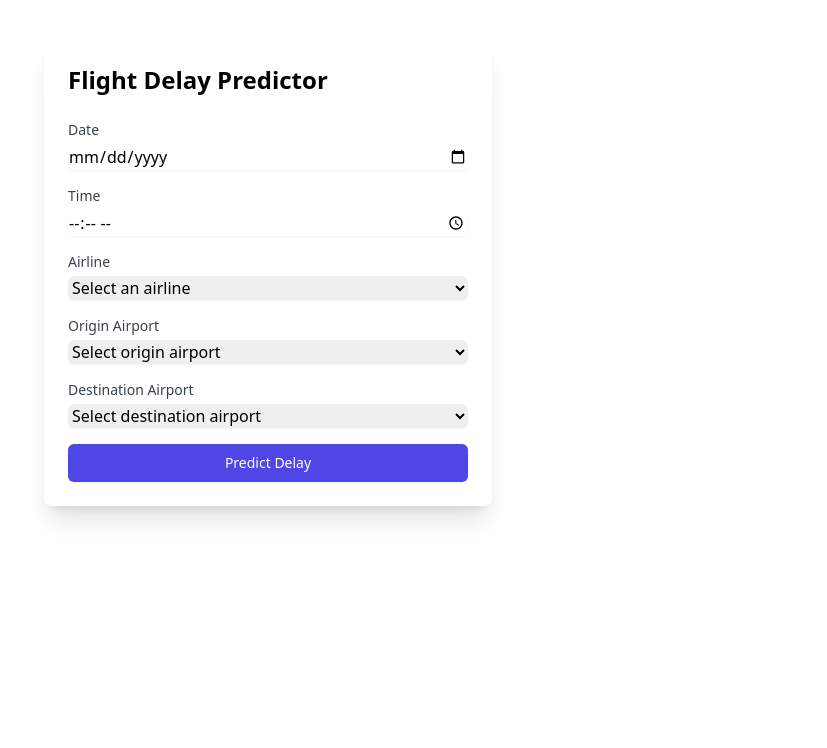
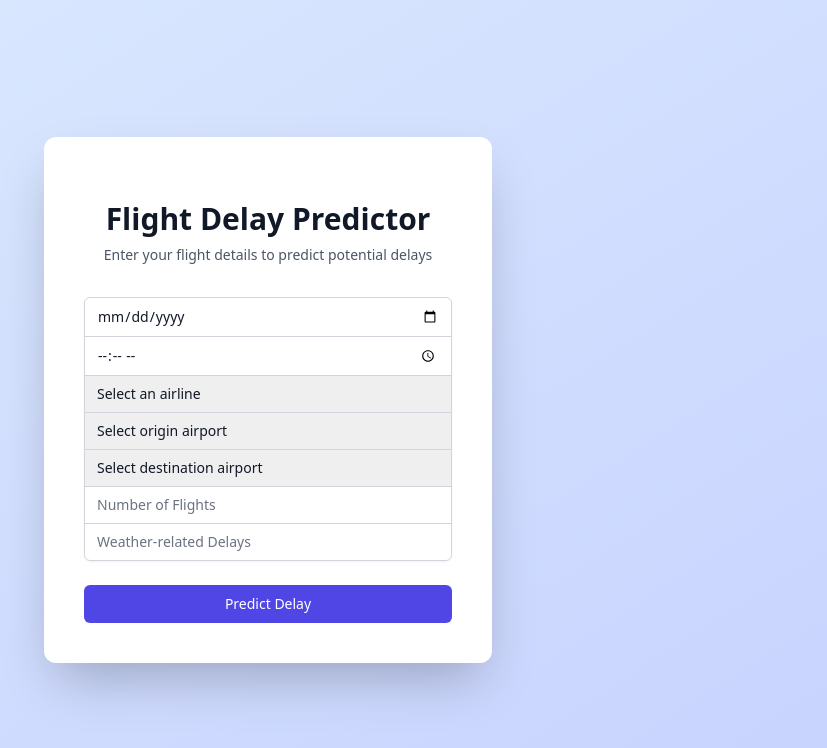
Before and after one commit to zNiGhTFuRyZNTT/flight-delay-predictor, a React (Vite) app in the folder frontend/: page / in a window 1280 px wide. Shown: the top 748 px of the page, without its empty margins (372-1199 px from the left). Built offline with nearby package versions, Linux system fonts and the light colour scheme.

Commit message:
trying the new inputs

```diff
--- a/frontend/src/FlightDelayPredictor.jsx
+++ b/frontend/src/FlightDelayPredictor.jsx
@@ -7,6 +7,8 @@ const FlightDelayPredictor = () => {
     carrier: '',
     origin: '',
     destination: '',
+    num_flights: '',
+    weather_delays: '',
   });
   const [prediction, setPrediction] = useState(null);
   const [loading, setLoading] = useState(false);
@@ -15,9 +17,8 @@ const FlightDelayPredictor = () => {
   const [airports, setAirports] = useState([]);
 
   useEffect(() => {
-    // In a real application, you might fetch these from an API
-    setCarriers(['AA', 'DL', 'UA', 'WN', 'B6', 'AS', 'NK', 'F9', 'G4', 'HA']);
-    setAirports(['ATL', 'LAX', 'ORD', 'DFW', 'DEN', 'JFK', 'SFO', 'SEA', 'LAS', 'MCO', 'EWR', 'CLT', 'PHX', 'IAH', 'MIA']);
+    setCarriers(['YV', 'YX', 'ZW', '9E', 'AA', 'AS', 'B6', 'DL', 'F9', 'G4', 'HA', 'NK', 'OH', 'OO', 'UA', 'WN']);
+    setAirports(['ATL', 'AUS', 'BNA', 'BOS', 'BWI', 'CLT', 'DCA', 'DEN', 'DFW', 'DTW', 'EWR', 'FLL', 'IAD', 'IAH', 'JFK', 'LAS', 'LAX', 'LGA', 'MCO', 'MDW', 'MIA', 'MSP', 'ORD', 'PHL', 'PHX', 'SAN', 'SEA', 'SFO', 'SLC', 'TPA']);
   }, []);
 
   const handleInputChange = (e) => {
@@ -53,11 +54,20 @@ const FlightDelayPredictor = () => {
   };
 
   return (
-    <div className="max-w-md mx-auto mt-10 p-6 bg-white rounded-lg shadow-xl">
-      <h2 className="text-2xl font-bold mb-6">Flight Delay Predictor</h2>
-      <form onSubmit={handleSubmit} className="space-y-4">
+    <div className="min-h-screen bg-gradient-to-br from-blue-100 to-indigo-200 flex items-center justify-center px-4 sm:px-6 lg:px-8">
+      <div className="max-w-md w-full space-y-8 bg-white p-10 rounded-xl shadow-2xl">
         <div>
-          <label htmlFor="date" className="block text-sm font-medium text-gray-700">Date</label>
+          <h2 className="mt-6 text-center text-3xl font-extrabold text-gray-900">
+            Flight Delay Predictor
+          </h2>
+          <p className="mt-2 text-center text-sm text-gray-600">
+            Enter your flight details to predict potential delays
+          </p>
+        </div>
+        <form onSubmit={handleSubmit} className="mt-8 space-y-6">
+          <div className="rounded-md shadow-sm -space-y-px">
+            <div>
+              <label htmlFor="date" className="sr-only">Date</label>
               <input
                 type="date"
                 id="date"
@@ -65,11 +75,12 @@ const FlightDelayPredictor = () => {
                 value={formData.date}
                 onChange={handleInputChange}
                 required
-            className="mt-1 block w-full rounded-md border-gray-300 shadow-sm focus:border-indigo-300 focus:ring focus:ring-indigo-200 focus:ring-opacity-50"
+                className="appearance-none rounded-none relative block w-full px-3 py-2 border border-gray-300 placeholder-gray-500 text-gray-900 rounded-t-md focus:outline-none focus:ring-indigo-500 focus:border-indigo-500 focus:z-10 sm:text-sm"
+                placeholder="Date"
               />
             </div>
             <div>
-          <label htmlFor="time" className="block text-sm font-medium text-gray-700">Time</label>
+              <label htmlFor="time" className="sr-only">Time</label>
               <input
                 type="time"
                 id="time"
@@ -77,18 +88,19 @@ const FlightDelayPredictor = () => {
                 value={formData.time}
                 onChange={handleInputChange}
                 required
-            className="mt-1 block w-full rounded-md border-gray-300 shadow-sm focus:border-indigo-300 focus:ring focus:ring-indigo-200 focus:ring-opacity-50"
+                className="appearance-none rounded-none relative block w-full px-3 py-2 border border-gray-300 placeholder-gray-500 text-gray-900 focus:outline-none focus:ring-indigo-500 focus:border-indigo-500 focus:z-10 sm:text-sm"
+                placeholder="Time"
               />
             </div>
             <div>
-          <label htmlFor="carrier" className="block text-sm font-medium text-gray-700">Airline</label>
+              <label htmlFor="carrier" className="sr-only">Airline</label>
               <select
                 id="carrier"
                 name="carrier"
                 value={formData.carrier}
                 onChange={handleInputChange}
                 required
-            className="mt-1 block w-full rounded-md border-gray-300 shadow-sm focus:border-indigo-300 focus:ring focus:ring-indigo-200 focus:ring-opacity-50"
+                className="appearance-none rounded-none relative block w-full px-3 py-2 border border-gray-300 placeholder-gray-500 text-gray-900 focus:outline-none focus:ring-indigo-500 focus:border-indigo-500 focus:z-10 sm:text-sm"
               >
                 <option value="">Select an airline</option>
                 {carriers.map((carrier) => (
@@ -97,14 +109,14 @@ const FlightDelayPredictor = () => {
               </select>
             </div>
             <div>
-          <label htmlFor="origin" className="block text-sm font-medium text-gray-700">Origin Airport</label>
+              <label htmlFor="origin" className="sr-only">Origin Airport</label>
               <select
                 id="origin"
                 name="origin"
                 value={formData.origin}
                 onChange={handleInputChange}
                 required
-            className="mt-1 block w-full rounded-md border-gray-300 shadow-sm focus:border-indigo-300 focus:ring focus:ring-indigo-200 focus:ring-opacity-50"
+                className="appearance-none rounded-none relative block w-full px-3 py-2 border border-gray-300 placeholder-gray-500 text-gray-900 focus:outline-none focus:ring-indigo-500 focus:border-indigo-500 focus:z-10 sm:text-sm"
               >
                 <option value="">Select origin airport</option>
                 {airports.map((airport) => (
@@ -113,14 +125,14 @@ const FlightDelayPredictor = () => {
               </select>
             </div>
             <div>
-          <label htmlFor="destination" className="block text-sm font-medium text-gray-700">Destination Airport</label>
+              <label htmlFor="destination" className="sr-only">Destination Airport</label>
               <select
                 id="destination"
                 name="destination"
                 value={formData.destination}
                 onChange={handleInputChange}
                 required
-            className="mt-1 block w-full rounded-md border-gray-300 shadow-sm focus:border-indigo-300 focus:ring focus:ring-indigo-200 focus:ring-opacity-50"
+                className="appearance-none rounded-none relative block w-full px-3 py-2 border border-gray-300 placeholder-gray-500 text-gray-900 focus:outline-none focus:ring-indigo-500 focus:border-indigo-500 focus:z-10 sm:text-sm"
               >
                 <option value="">Select destination airport</option>
                 {airports.map((airport) => (
@@ -128,35 +140,95 @@ const FlightDelayPredictor = () => {
                 ))}
               </select>
             </div>
+            <div>
+              <label htmlFor="num_flights" className="sr-only">Number of Flights</label>
+              <input
+                type="number"
+                id="num_flights"
+                name="num_flights"
+                value={formData.num_flights}
+                onChange={handleInputChange}
+                required
+                min="1"
+                className="appearance-none rounded-none relative block w-full px-3 py-2 border border-gray-300 placeholder-gray-500 text-gray-900 focus:outline-none focus:ring-indigo-500 focus:border-indigo-500 focus:z-10 sm:text-sm"
+                placeholder="Number of Flights"
+              />
+            </div>
+            <div>
+              <label htmlFor="weather_delays" className="sr-only">Weather-related Delays</label>
+              <input
+                type="number"
+                id="weather_delays"
+                name="weather_delays"
+                value={formData.weather_delays}
+                onChange={handleInputChange}
+                required
+                min="0"
+                className="appearance-none rounded-none relative block w-full px-3 py-2 border border-gray-300 placeholder-gray-500 text-gray-900 rounded-b-md focus:outline-none focus:ring-indigo-500 focus:border-indigo-500 focus:z-10 sm:text-sm"
+                placeholder="Weather-related Delays"
+              />
+            </div>
+          </div>
+
+          <div>
             <button
               type="submit"
-          className="w-full py-2 px-4 border border-transparent rounded-md shadow-sm text-sm font-medium text-white bg-indigo-600 hover:bg-indigo-700 focus:outline-none focus:ring-2 focus:ring-offset-2 focus:ring-indigo-500"
               disabled={loading}
+              className="group relative w-full flex justify-center py-2 px-4 border border-transparent text-sm font-medium rounded-md text-white bg-indigo-600 hover:bg-indigo-700 focus:outline-none focus:ring-2 focus:ring-offset-2 focus:ring-indigo-500 transition duration-150 ease-in-out"
             >
+              {loading ? (
+                <svg className="animate-spin -ml-1 mr-3 h-5 w-5 text-white" xmlns="http://www.w3.org/2000/svg" fill="none" viewBox="0 0 24 24">
+                  <circle className="opacity-25" cx="12" cy="12" r="10" stroke="currentColor" strokeWidth="4"></circle>
+                  <path className="opacity-75" fill="currentColor" d="M4 12a8 8 0 018-8V0C5.373 0 0 5.373 0 12h4zm2 5.291A7.962 7.962 0 014 12H0c0 3.042 1.135 5.824 3 7.938l3-2.647z"></path>
+                </svg>
+              ) : null}
               {loading ? 'Predicting...' : 'Predict Delay'}
             </button>
+          </div>
         </form>
+
         {error && (
-        <div className="mt-4 p-4 bg-red-100 rounded-md">
-          <p className="text-center text-red-800">{error}</p>
+          <div className="rounded-md bg-red-50 p-4 mt-4">
+            <div className="flex">
+              <div className="flex-shrink-0">
+                <svg className="h-5 w-5 text-red-400" xmlns="http://www.w3.org/2000/svg" viewBox="0 0 20 20" fill="currentColor" aria-hidden="true">
+                  <path fillRule="evenodd" d="M10 18a8 8 0 100-16 8 8 0 000 16zM8.707 7.293a1 1 0 00-1.414 1.414L8.586 10l-1.293 1.293a1 1 0 101.414 1.414L10 11.414l1.293 1.293a1 1 0 001.414-1.414L11.414 10l1.293-1.293a1 1 0 00-1.414-1.414L10 8.586 8.707 7.293z" clipRule="evenodd" />
+                </svg>
+              </div>
+              <div className="ml-3">
+                <h3 className="text-sm font-medium text-red-800">
+                  Error
+                </h3>
+                <div className="mt-2 text-sm text-red-700">
+                  <p>{error}</p>
+                </div>
+              </div>
+            </div>
           </div>
         )}
+
         {prediction && (
-        <div className="mt-4 p-4 bg-green-100 rounded-md">
-          <p className="text-center text-green-800">
-            Regression Prediction: <span className="font-bold">{prediction.regression_prediction.toFixed(2)} minutes</span>
-          </p>
-          <p className="text-center text-green-800">
-            Classification Prediction: <span className="font-bold">{prediction.classification_prediction}</span>
-          </p>
-          <p className="text-center text-green-800">
-            Cluster: <span className="font-bold">{prediction.cluster}</span>
-          </p>
-          <p className="text-center text-green-800">
-            Cluster Interpretation: <span className="font-bold">{prediction.cluster_interpretation}</span>
-          </p>
+          <div className="rounded-md bg-green-50 p-4 mt-4">
+            <div className="flex">
+              <div className="flex-shrink-0">
+                <svg className="h-5 w-5 text-green-400" xmlns="http://www.w3.org/2000/svg" viewBox="0 0 20 20" fill="currentColor" aria-hidden="true">
+                  <path fillRule="evenodd" d="M10 18a8 8 0 100-16 8 8 0 000 16zm3.707-9.293a1 1 0 00-1.414-1.414L9 10.586 7.707 9.293a1 1 0 00-1.414 1.414l2 2a1 1 0 001.414 0l4-4z" clipRule="evenodd" />
+                </svg>
+              </div>
+              <div className="ml-3">
+                <h3 className="text-sm font-medium text-green-800">
+                  Prediction Results
+                </h3>
+                <div className="mt-2 text-sm text-green-700">
+                  <p>Regression Prediction: <span className="font-bold">{prediction.regression_prediction.toFixed(2)} minutes</span></p>
+                  <p>Classification Prediction: <span className="font-bold">{prediction.classification_prediction}</span></p>
+                  <p>Gradient Boosting Prediction: <span className="font-bold">{prediction.gradient_boosting_prediction.toFixed(2)} minutes</span></p>
+                </div>
+              </div>
+            </div>
           </div>
         )}
+      </div>
     </div>
   );
 };
```
Lines whose indentation alone changed are shown as unchanged.
